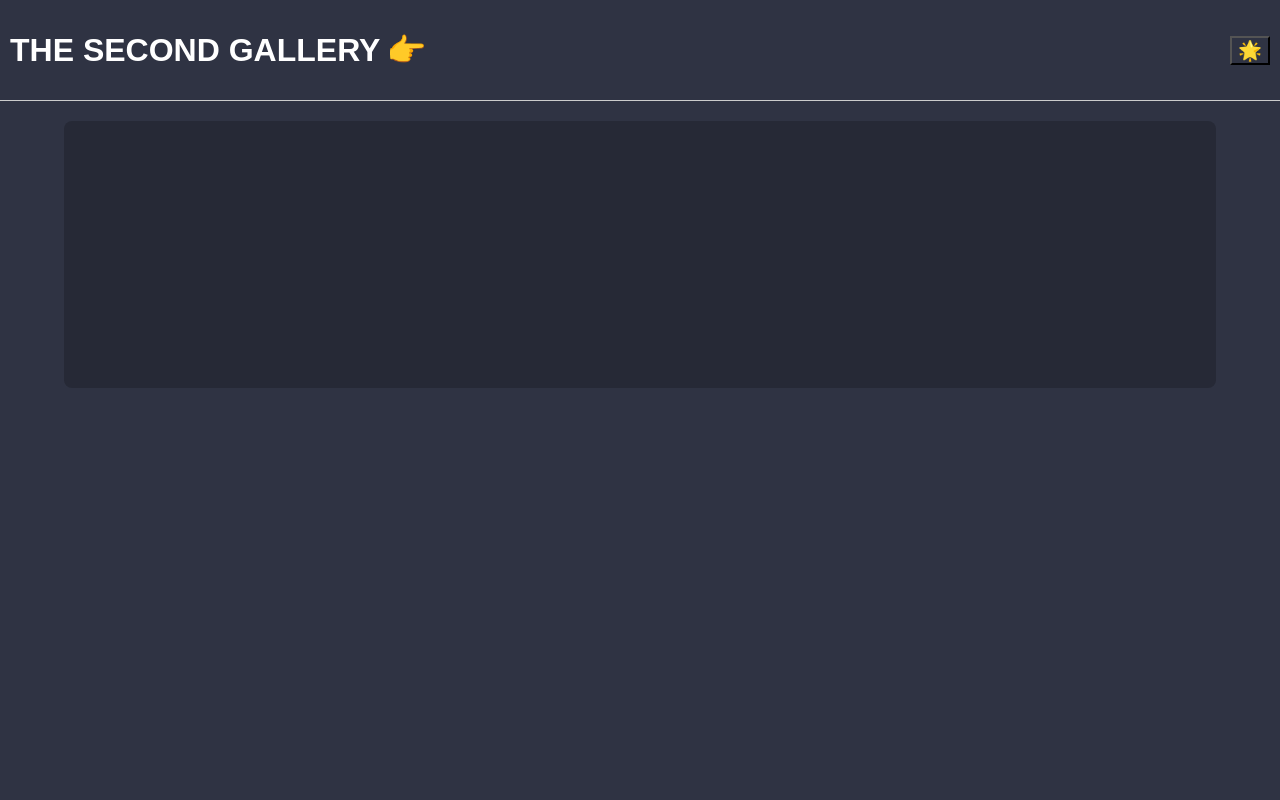
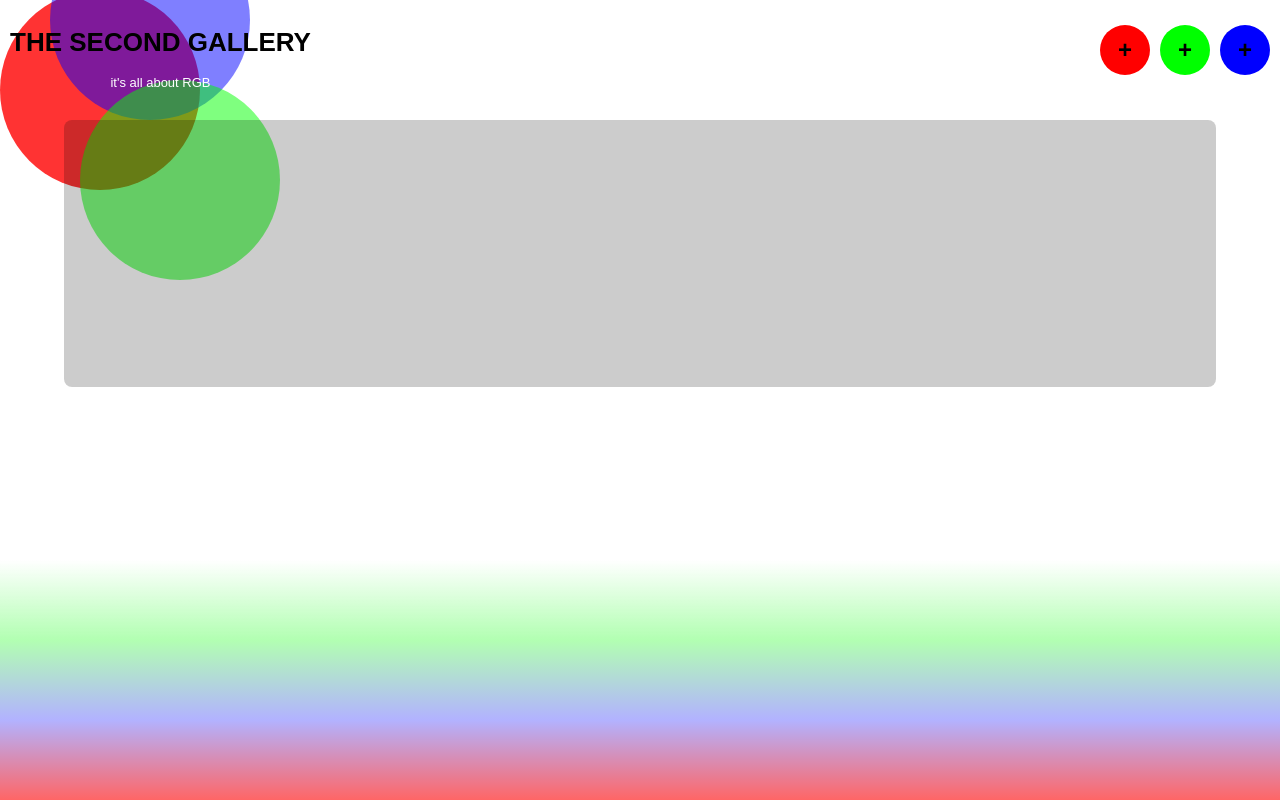
Before and after one commit to titulartea/TheSecond, a plain HTML site: page index.html in a window 1280 px wide. Shown: the top 800 px of the page. Drawn offline with nearby package versions, Linux system fonts and the light colour scheme; no server answers.

Commit message:
rbg 스타일

```diff
--- a/index.html
+++ b/index.html
@@ -7,18 +7,20 @@
     <link rel="stylesheet" href="styles.css" />
   </head>
   <body>
+    <div class="page-gradient"></div>
     <header>
       <div class="header-title">
         <h1>THE SECOND GALLERY</h1>
+        <p class="사족">it's all about RGB</p>
         <button id="uploadBtn">👉</button>
       </div>
-
       <!-- 업로드 모달 열기 -->
       <!-- 알림 설정 버튼 -->
       <button id="notificationSettingsBtn">🔔</button>
       <!-- 추천 사이트 드롭다운 -->
       <div class="dropdown">
-        <button class="dropbtn">🌟</button>
+        <button class="dropbtn">+</button>
+
         <div class="dropdown-content">
           <p style="color: black">추천 사이트</p>
           <a href="https://cactusworld3.netlify.app/" target="_blank"
@@ -27,7 +29,15 @@
           <a href="https://trashbin.netlify.app/" target="_blank"
             >버려진 작업물들</a
           >
+          <a href="#" id="uploadPhotoLink">사진 업로드</a>
         </div>
+      </div>
+      <div class="btns">
+        <button class="cactus" href="https://cactusworld3.netlify.app/">
+          +
+        </button>
+        <button class="trashbin" href="https://trashbin.netlify.app/">+</button>
+        <button class="upload" id="uploadPhotoLink">+</button>
       </div>
     </header>
 
@@ -141,7 +151,9 @@
     <a class="adlink" href="https://cactusworld3.netlify.app/">Cactus World</a>
     <!-- 수정 시 파일 교체를 위한 숨김 파일 입력 -->
     <input type="file" id="editFileInput" style="display: none" />
-
+    <div class="circle_overlay"></div>
+    <div class="circle_overlay2"></div>
+    <div class="circle_overlay3"></div>
     <!-- Supabase 라이브러리 및 스크립트 -->
     <script src="https://cdn.jsdelivr.net/npm/@supabase/supabase-js"></script>
     <script src="script.js"></script>
--- a/script.js
+++ b/script.js
@@ -947,3 +947,59 @@ document.addEventListener("DOMContentLoaded", function () {
   // 초기 추천 캐러셀 로드
   loadRecommended();
 });
+document.addEventListener("DOMContentLoaded", function () {
+  const uploadPhotoLink = document.getElementById("uploadPhotoLink");
+  const mainModal = document.getElementById("mainModal");
+
+  uploadPhotoLink.addEventListener("click", function (event) {
+    event.preventDefault(); // Prevent default link behavior
+    mainModal.style.display = "flex"; // Open the upload modal
+    activateTab("galleryTab"); // Activate the gallery upload tab
+  });
+});
+document.addEventListener("DOMContentLoaded", function () {
+  const cactusButton = document.querySelector(".cactus");
+  const trashbinButton = document.querySelector(".trashbin");
+  const uploadButton = document.querySelector(".upload");
+  const mainModal = document.getElementById("mainModal");
+
+  cactusButton.addEventListener("click", function () {
+    const userConfirmed = confirm("더욱 훌륭한 작품을 보러 가시겠습니까?");
+    if (userConfirmed) {
+      window.location.href = "https://cactusworld3.netlify.app/";
+    }
+  });
+
+  trashbinButton.addEventListener("click", function () {
+    const userConfirmed = confirm(
+      "습작들과 업로드하기에는 애매한 것들을 올린 사이트로 이동"
+    );
+    if (userConfirmed) {
+      window.location.href = "https://trashbin.netlify.app/";
+    }
+  });
+
+  uploadButton.addEventListener("click", function () {
+    mainModal.style.display = "flex"; // Open the upload modal
+    activateTab("galleryTab"); // Activate the gallery upload tab
+  });
+
+  function activateTab(tabId) {
+    const galleryTab = document.getElementById("galleryTab");
+    const recTab = document.getElementById("recTab");
+    const tabButtons = document.querySelectorAll(".tab-btn");
+
+    if (tabId === "galleryTab") {
+      galleryTab.style.display = "block";
+      recTab.style.display = "none";
+    } else {
+      galleryTab.style.display = "none";
+      recTab.style.display = "block";
+    }
+    tabButtons.forEach((btn) => {
+      btn.getAttribute("data-tab") === tabId
+        ? btn.classList.add("active")
+        : btn.classList.remove("active");
+    });
+  }
+});
--- a/styles.css
+++ b/styles.css
@@ -1,15 +1,32 @@
 body {
   font-family: Arial, sans-serif;
   text-align: center;
-  background-color: rgb(47, 51, 67);
+  background-color: rgb(255, 255, 255);
   margin: 0;
   padding: 0;
   -webkit-tap-highlight-color: transparent;
-  height: 1500px;
+  height: 200vh;
+}
+.page-gradient {
+  background: linear-gradient(
+    rgb(255, 255, 255) 70%,
+    rgb(0, 255, 0, 0.3) 80%,
+    rgb(0, 0, 255, 0.3) 90%,
+    rgb(255, 0, 0, 0.6) 100%
+  );
+
+  position: fixed;
+  top: 0;
+  left: 0;
+  width: 100%;
+  height: 100vh !important;
+  z-index: 1;
+  margin: 0;
+  z-index: -9;
 }
 
 header {
-  color: rgb(255, 255, 255);
+  color: rgb(0, 0, 0);
   height: 40px;
   font-family: Arial, sans-serif;
   font-size: 10px;
@@ -18,15 +35,62 @@ header {
   align-items: center;
   height: 80px;
   justify-content: space-between;
-  font-size: medium;
-  border-bottom: 1px solid #ccc;
+  font-size: small;
 }
 
-.header-title {
-  color: #ffffff;
+.circle_overlay {
+  position: absolute;
+  height: 200px;
+  width: 200px;
+  top: -10px;
+  background: rgba(255, 0, 0, 0.8);
+  border-radius: 50%;
   display: flex;
+  justify-content: center;
+  align-items: center;
+  color: white;
+  font-size: 20px;
+  font-weight: bold;
+  cursor: pointer;
+  transition: 0.3s;
+  z-index: -6;
 }
-
+.circle_overlay2 {
+  position: absolute;
+  height: 200px;
+  width: 200px;
+  background: rgba(0, 0, 255, 0.5);
+  border-radius: 50%;
+  display: flex;
+  justify-content: center;
+  align-items: center;
+  color: white;
+  font-size: 20px;
+  font-weight: bold;
+  cursor: pointer;
+  transition: 0.3s;
+  left: 50px;
+  top: -80px;
+  z-index: -3;
+}
+.circle_overlay3 {
+  position: absolute;
+  height: 200px;
+  width: 200px;
+  background: rgba(0, 255, 0, 0.5);
+  border-radius: 50%;
+  display: flex;
+  justify-content: center;
+  align-items: center;
+  color: white;
+  font-size: 20px;
+  font-weight: bold;
+  cursor: pointer;
+  transition: 0.3s;
+  left: 80px;
+  top: 80px;
+  z-index: -1;
+}
 /* 갤러리 캐러셀 컨테이너 */
 #carousel-container {
   position: relative;
@@ -752,19 +816,97 @@ dropdown-btn:hover,
   font-size: small;
   margin: 0;
   padding: 0;
-  color: #ffffff;
+  color: #000000;
 }
 .adlink {
   font-weight: bolder;
   color: #0073ff;
 }
 .dropbtn {
+  display: none;
   background: none;
   font-size: larger;
-  height: 200% !important;
+  position: absolute;
+  right: 20px;
+  width: 50px;
+  height: 50px;
+  top: -20px;
+  margin: 0;
+  border: none;
+  border-radius: 50%;
+  background-color: red;
+  font-weight: 900;
+  font-size: x-large;
 }
 a {
   font-weight: bolder;
   color: #0073ff !important;
   text-decoration: underline !important;
 }
+#uploadBtn {
+  display: none;
+}
+.사족 {
+  margin: 0;
+  color: white;
+}
+.cactus {
+  font-size: larger;
+
+  width: 50px;
+  height: 50px;
+
+  margin: 0;
+  border: none;
+  border-radius: 50%;
+  background-color: red;
+  font-weight: 900;
+  font-size: x-large;
+}
+.trashbin {
+  font-size: larger;
+
+  width: 50px;
+  height: 50px;
+
+  margin: 0;
+  border: none;
+  border-radius: 50%;
+  background-color: rgb(0, 255, 0);
+  font-weight: 900;
+  font-size: x-large;
+}
+.upload {
+  font-size: larger;
+
+  width: 50px;
+  height: 50px;
+
+  margin: 0;
+  border: none;
+  border-radius: 50%;
+  background-color: rgb(0, 0, 255);
+  font-weight: 900;
+  font-size: x-large;
+}
+.btns {
+  display: flex;
+  justify-content: center;
+  align-items: center;
+  gap: 10px;
+}
+@media (max-width: 500px) {
+  .btns {
+    background-color: rgba(255, 255, 255, 0.8);
+    padding: 10px;
+    margin-top: 10px;
+    border-radius: 20px;
+  }
+  header {
+    flex-direction: column;
+    height: 150px;
+  }
+  .사족 {
+    color: black;
+  }
+}
```
